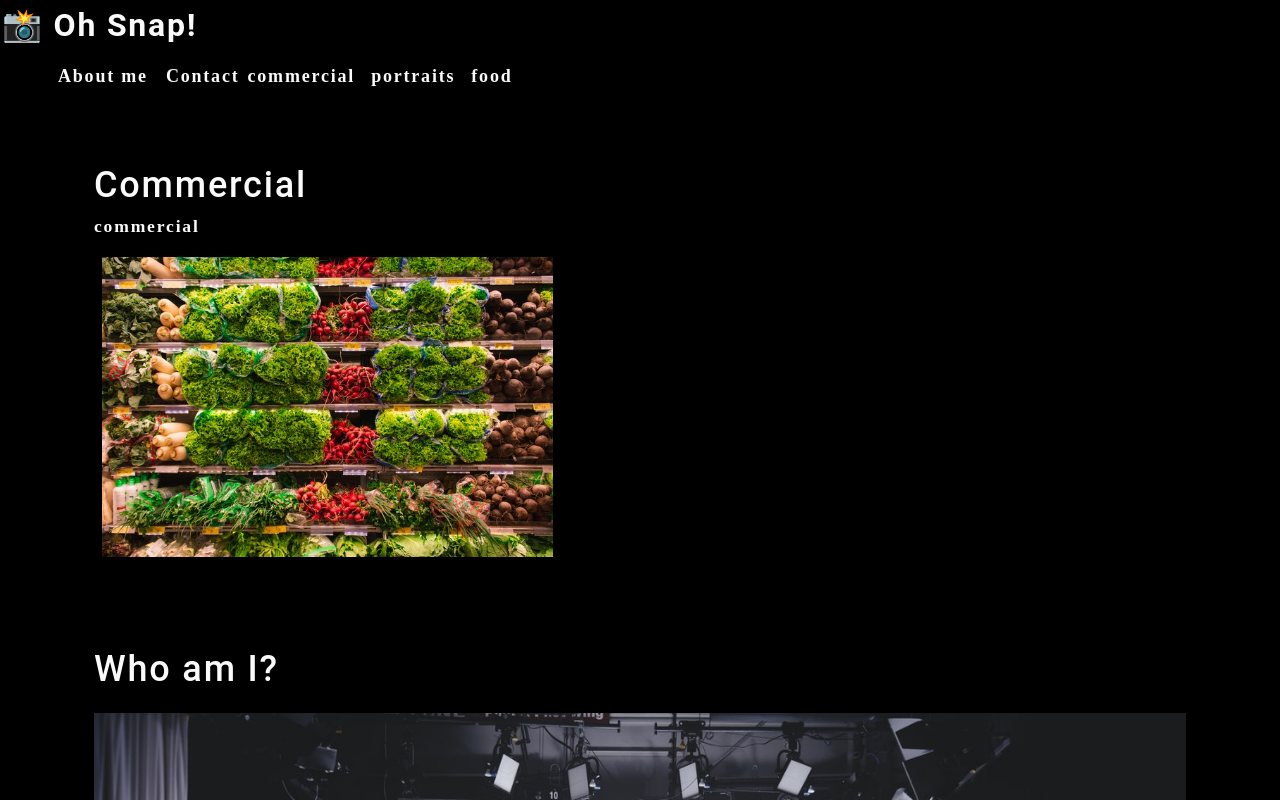
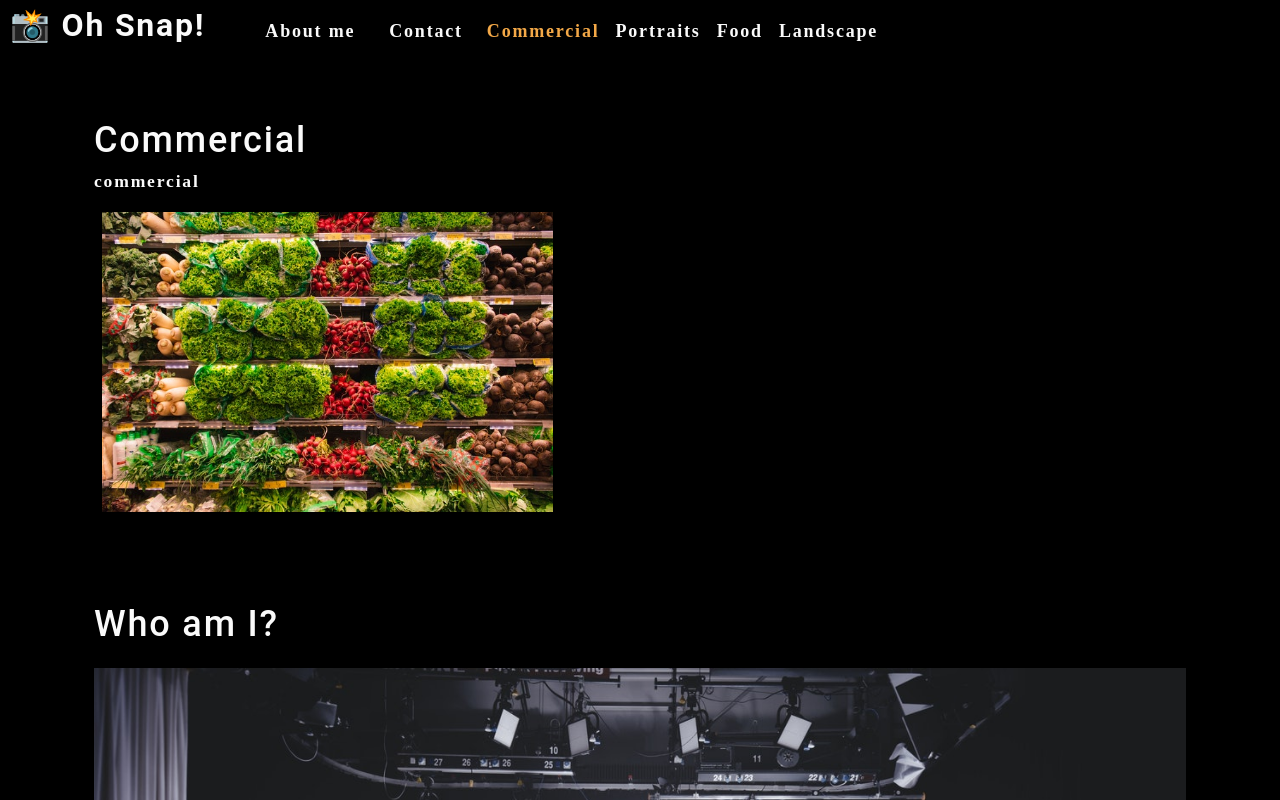
Before and after one commit to durganp1/photo-port, a React (Create React App) app: page / in a window 1280 px wide. Shown: the top 800 px of the page. Built offline with nearby package versions, Linux system fonts and the light colour scheme.

Commit message:
added hook to diplay new title name

```diff
--- a/src/App.js
+++ b/src/App.js
@@ -1,16 +1,40 @@
 
 
-import React from 'react';
+import React, { useState } from 'react';
 import About from './components/About';
 import Nav from './components/Nav';
 import Gallery from './components/Gallery';
 
 
 function App() {
+  const [categories] = useState([
+    {
+      name: 'commercial',
+      description: 'Photos of grocery stores, food trucks, and other commercial projects'
+    },
+    {
+      name: 'portraits',
+      description: 'Portraits fo people in my life'
+    },
+    {
+      name: 'food',
+      description: 'Delicious delecacies'
+    },
+    {
+      name: 'landscape',
+      description: 'Fields, farmhouses, waterfalls, and the beauty of nature'
+    }
+  ]);
+
+  const [currentCategory, setCurrentCategory] = useState(categories[0]);
 
   return (
     <div>
-      <Nav></Nav>
+      <Nav
+        categories = {categories}
+        setCurrentCategory = {setCurrentCategory}
+        currentCategory = {currentCategory}
+      ></Nav>
       <main>
         <Gallery></Gallery>
         <About></About>
--- a/src/components/Nav/index.js
+++ b/src/components/Nav/index.js
@@ -1,30 +1,23 @@
 
 
-import React from 'react';
+import React, { useEffect } from 'react';
+import { capitalizeFirstLetter } from '../../utils/helpers';
 
-function Nav() {
-    const categories = [
-        {
-            name: 'commercial',
-            description:
-                'Photos of grocery stores, food trucks, and other commercial projects',
-        },
-        {
-            name: 'portraits',
-            description: 'Portraits of people in my life'
-        },
-        {
-            name: 'food',
-            description: 'Fields, farmhouses, waterfalls, and the beauty of nature'
-        },
-    ];
 
-    function categorySelected(name) {
-        console.log(`${name} clicked`)
-    }
+function Nav(props) {
+
+    const {
+        categories = [],
+        setCurrentCategory,
+        currentCategory
+    } = props;
+
+    useEffect(() => {
+        document.title = capitalizeFirstLetter(currentCategory.name);
+    }, [currentCategory]);
 
     return (
-        <header>
+        <header className = 'flex-row px-1'>
             <h2>
                 <a data-testid = 'link' href = '/' >
                     <span role = 'img' aria-label = 'camera'> 📸</span> Oh Snap!
@@ -37,12 +30,15 @@
                             About me
                         </a>
                     </li>
-                    <li>
-                        <span>Contact  </span>
+                    <li className = 'mx-2'>
+                        <span>Contact</span>
                     </li>
                         {categories.map((category) => (
-                            <li className = 'mx-1' key = {category.name}>
-                                <span onClick = {() => categorySelected(category.name)}> {category.name} </span>
+                            <li className = {`mx-1 ${
+                                currentCategory.name === category.name && 'navActive'}`}
+                                key = {category.name}>
+                                <span onClick = {() => {setCurrentCategory(category)}}>
+                                {capitalizeFirstLetter(category.name)} </span>
                             </li>
                         ))}
                 </ul>
```
